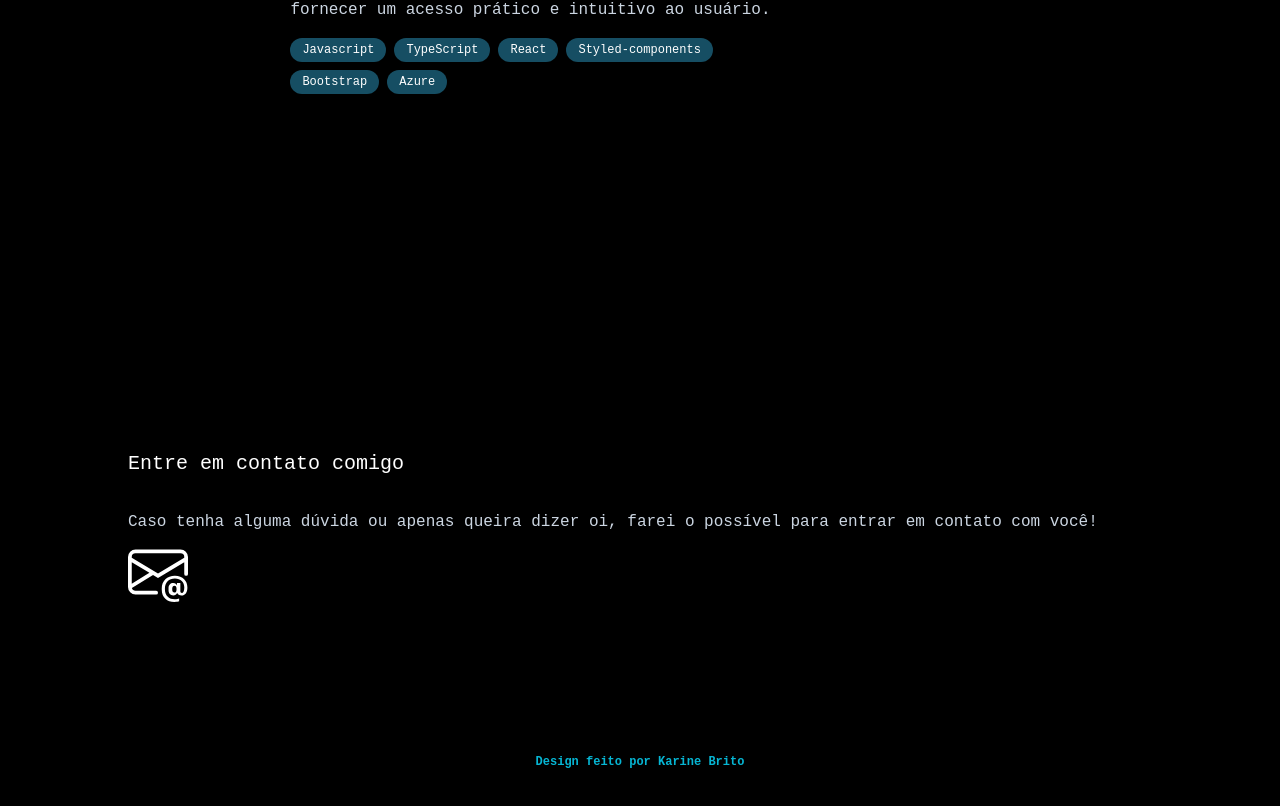
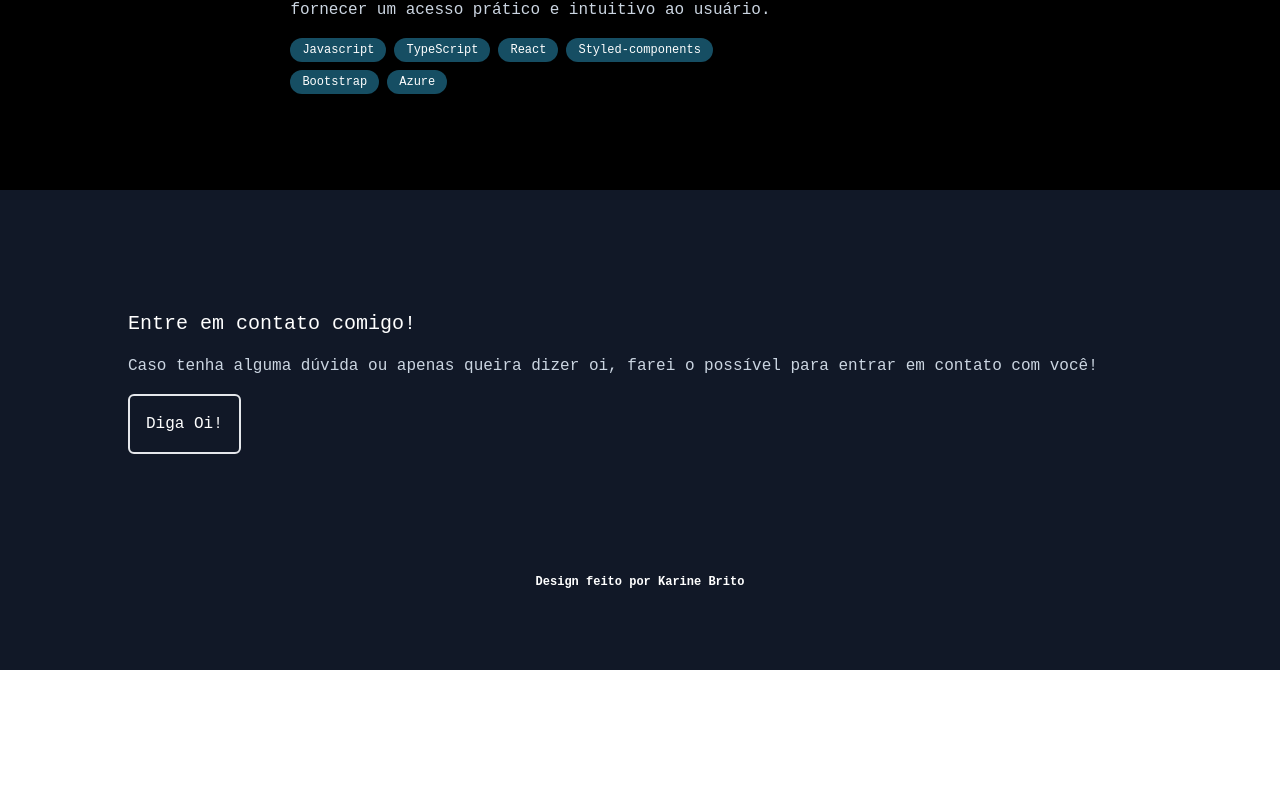
Before and after one commit to karinebrito/karinebrito.github.io, a React (Vite) app: page / in a window 1280 px wide. Shown: the part 2363-3169 px from the top of the page. After the commit the page ends 3033 px from the top, so only its background shows below. Built offline with nearby package versions, Linux system fonts and the light colour scheme.

Commit message:
changing footer style

```diff
--- a/src/components/contact.tsx
+++ b/src/components/contact.tsx
@@ -1,4 +1,3 @@
-import { BsEnvelopeAt } from 'react-icons/bs'
 import { useTranslation } from 'react-i18next'
 import Footer from './footer'
 
@@ -10,18 +9,20 @@ const Contact = () => {
   }
 
   return (
-    <section id='contact-section' className='flex flex-col justify-center items-left p-10 lg:px-32 lg:min-h-screen'>
-        <h2 className='text-xl text-white mb-4 xs:mt-20' >{t('contact.contact_me')}</h2>
+    <section id='contact-section' className='bg-gray-900 flex flex-col justify-center items-left p-10 lg:px-32'>
+        <h2 className='text-xl text-white xs:mt-20' >{t('contact.contact_me')}</h2>
         <div className='xs:mt-4'>
             <p className='text-slate-300'>
             {t('contact.doubt')}
             </p>
         </div>
-        <div className='text-white mt-2 cursor-pointer'>
-            <BsEnvelopeAt size={60} className='hover:text-cyan-500 hover:scale-105 transition-transform duration-200 ease-in-out' onClick={openEmail}/>
-        </div>
-        <div className='mt-20'>
-            <Footer />
+        <div>
+            <button onClick={openEmail} className='mt-4 p-4 text-white border-2 rounded-md transition-transform transform hover:scale-110'>
+                Diga Oi!
+            </button>
+            <div className='mt-20'>
+                <Footer />
+            </div>
         </div>
     </section>
   )
--- a/src/components/footer.tsx
+++ b/src/components/footer.tsx
@@ -6,7 +6,7 @@ const Footer = () => {
   const { t } = useTranslation()
 
   return (
-    <div className='text-xs text-cyan-500 font-semibold flex justify-center items-center py-10 h-full lg:mt-8 ssm:mt-8 xs:mt-60'>
+    <div className='text-xs text-white font-semibold flex justify-center items-center py-10 h-full lg:mt-8 ssm:mt-8 xs:mt-60'>
       {t('footer.design')}
     </div>
   )
--- a/src/locales/en/translation.json
+++ b/src/locales/en/translation.json
@@ -27,7 +27,7 @@
         "description_weetravel": "Responsible for creating and maintaining a web platform for travel agencies, with the aim of offering better internal control management for agencies and automating agents' daily lives."
     },
     "contact": {
-        "contact_me": "Contact me",
+        "contact_me": "Contact me!",
         "doubt": "If you have any questions or just want to say hi, I'll do my best to get in touch!"
     },
     "footer": {
--- a/src/locales/pt/translation.json
+++ b/src/locales/pt/translation.json
@@ -27,7 +27,7 @@
         "description_weetravel": "Responsável pela criação e a manutenção de uma plataforma web de agências de viagens, com o intuito de oferecer uma melhor gestão de controle interno para as agências e automatizar o dia a dia dos agentes."
     },
     "contact": {
-        "contact_me": "Entre em contato comigo",
+        "contact_me": "Entre em contato comigo!",
         "doubt": "Caso tenha alguma dúvida ou apenas queira dizer oi, farei o possível para entrar em contato com você!"
     },
     "footer": {
```
